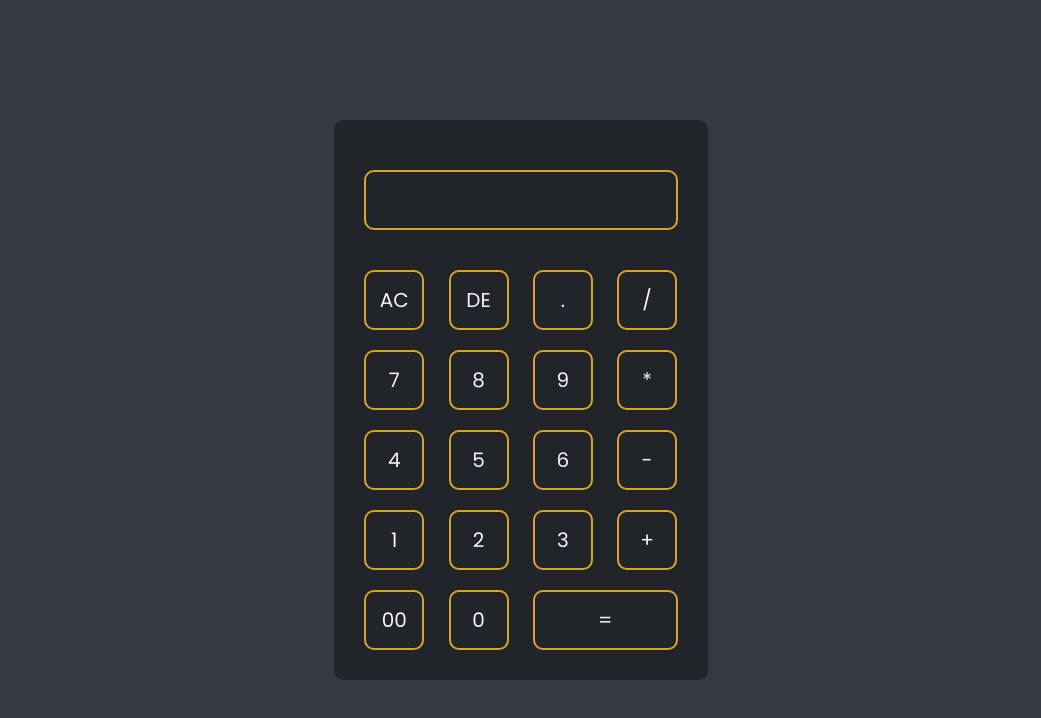
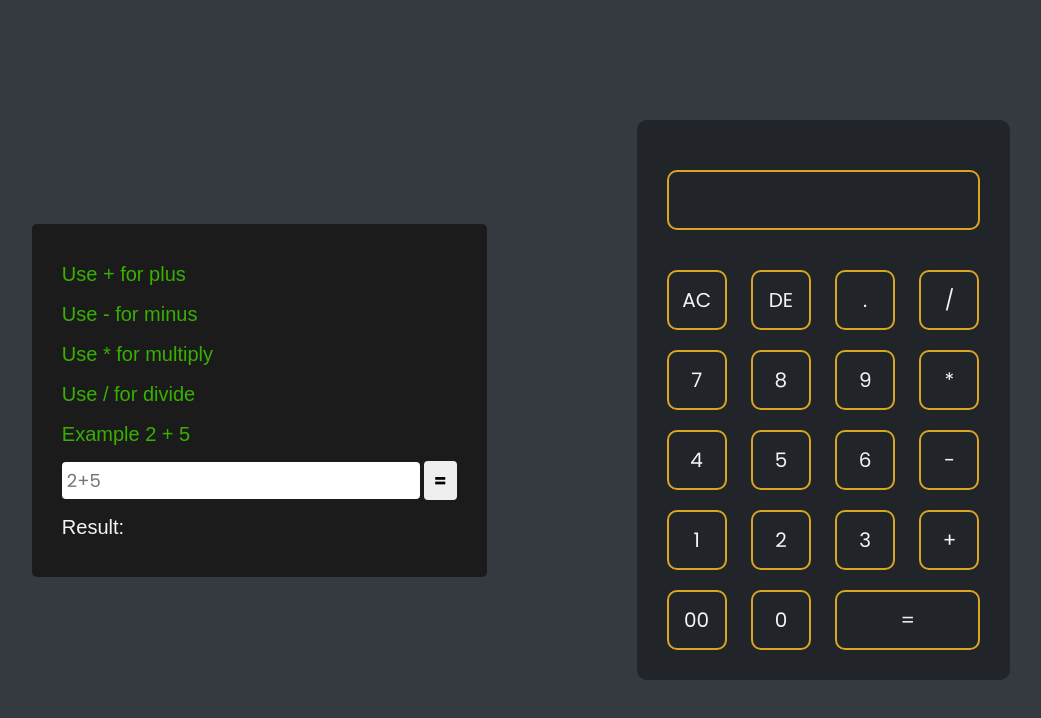
Before and after one commit to alyssa-sanchez/simple-calculator, a plain HTML site: page index.html in a window 1280 px wide. Shown: the whole page, without its empty margins (119-1160 px from the left). Drawn offline with Linux system fonts and the light colour scheme.

Commit message:
add simple cal

```diff
--- /dev/null
+++ b/app.js
@@ -0,0 +1,8 @@
+let input = document.getElementById("input")
+let equal = document.getElementById("equal")
+let result = document.getElementById("result")
+
+equal.addEventListener("click", () => {
+	let answer = eval(input.value)
+	result.textContent += " " + answer
+})
--- a/index.html
+++ b/index.html
@@ -7,9 +7,26 @@
 		<title>Calculator</title>
 		<!-- CSS -->
 		<link rel="stylesheet" href="style.css" />
+		<link rel="stylesheet" href="simple.css" />
 	</head>
 	<body>
 		<div class="container">
+			<!-- simple -->
+			<div class="container-simple">
+				<!-- use for equations -->
+				<div class="equations">
+					<p>Use + for plus</p>
+					<p>Use - for minus</p>
+					<p>Use * for multiply</p>
+					<p>Use / for divide</p>
+					<p>Example 2 + 5</p>
+				</div>
+				<div class="simple">
+					<input type="text" id="input" placeholder="2+5" />
+					<button id="equal">=</button>
+					<p id="result">Result:</p>
+				</div>
+			</div>
 			<div class="calculator">
 				<form>
 					<div class="display">
@@ -54,4 +71,6 @@
 			</div>
 		</div>
 	</body>
+
+	<script src="app.js"></script>
 </html>
--- /dev/null
+++ b/simple.css
@@ -0,0 +1,36 @@
+.container-simple {
+	background-color: #1b1b1b;
+	color: whitesmoke;
+	padding: 30px;
+	border-radius: 5px;
+}
+.equations p,
+#result {
+	font-family: Arial, Helvetica, sans-serif;
+	font-size: 20px;
+	color: #38b000;
+	line-height: 2;
+}
+#input {
+	margin-top: 8px;
+	margin-bottom: 8px;
+	padding: 5px;
+	cursor: pointer;
+	border: none;
+	font-size: 18px;
+	border-radius: 4px;
+}
+#equal {
+	padding: 6px 10px;
+	font-weight: bold;
+	cursor: pointer;
+	border: none;
+	font-size: 18px;
+	border-radius: 4px;
+}
+#equal:hover {
+	transform: scale(1.1);
+}
+#result {
+	color: whitesmoke;
+}
--- a/style.css
+++ b/style.css
@@ -14,6 +14,8 @@
 	display: flex;
 	align-items: center;
 	justify-content: center;
+
+	gap: 150px;
 }
 .calculator {
 	background-color: #212529;
```
